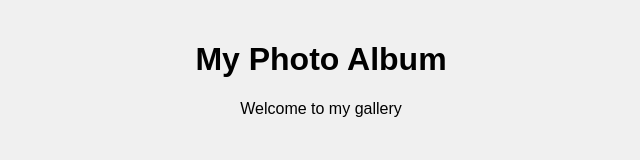
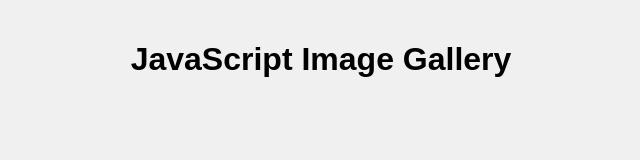
Before and after one commit to sidharthkv1100/imagegallery, a plain HTML site: page index.html in a window 1280 px wide. Shown: the whole page, without its empty margins (319-959 px from the left). Drawn offline with Linux system fonts and the light colour scheme.

Commit message:
Update index.html

```diff
--- a/index.html
+++ b/index.html
@@ -2,19 +2,18 @@
 <html lang="en">
 <head>
   <meta charset="UTF-8" />
-  <meta name="viewport" content="width=device-width, initial-scale=1.0"/>
-  <title>My Gallery</title>
-  <link rel="stylesheet" href="style.css">
+  <meta name="viewport" content="width=device-width, initial-scale=1.0" />
+  <title>Image Gallery</title>
+  <link rel="stylesheet" href="style.css" />
 </head>
 <body>
+  <h1 class="title">JavaScript Image Gallery</h1>
+  <div class="gallery" id="gallery"></div>
 
-  <header>
-    <h1>My Photo Album</h1>
-    <p>Welcome to my gallery</p>
-  </header>
-
-  <div class="gallery" id="gallery">
-    <!-- Images will be inserted here by JavaScript -->
+  <!-- Modal -->
+  <div id="modal" class="modal">
+    <span class="close" id="closeBtn">&times;</span>
+    <img class="modal-content" id="modalImage" />
   </div>
 
   <script src="script.js"></script>
```
